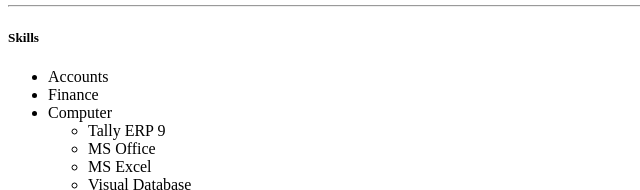
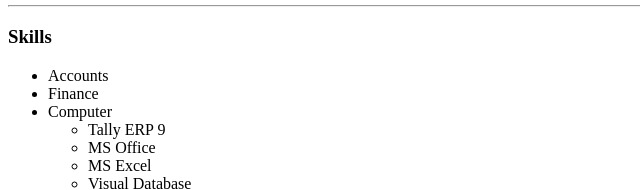
Before and after one commit to razamasoom/resume, a plain HTML site: page index.html in a window 1280 px wide. Shown: the part 505-695 px from the top of the page, 0-640 px from the left. Drawn offline with Linux system fonts and the light colour scheme.

Commit message:
Changed Heading style
Changed heading style for "skilss"

```diff
--- a/index.html
+++ b/index.html
@@ -62,7 +62,7 @@
   </table>
   <hr size="2" noshading>
 
-  <h5>Skills</h5>
+  <h3>Skills</h3>
   <ul>
     <li>Accounts</l>
     <li>Finance</li>
```
